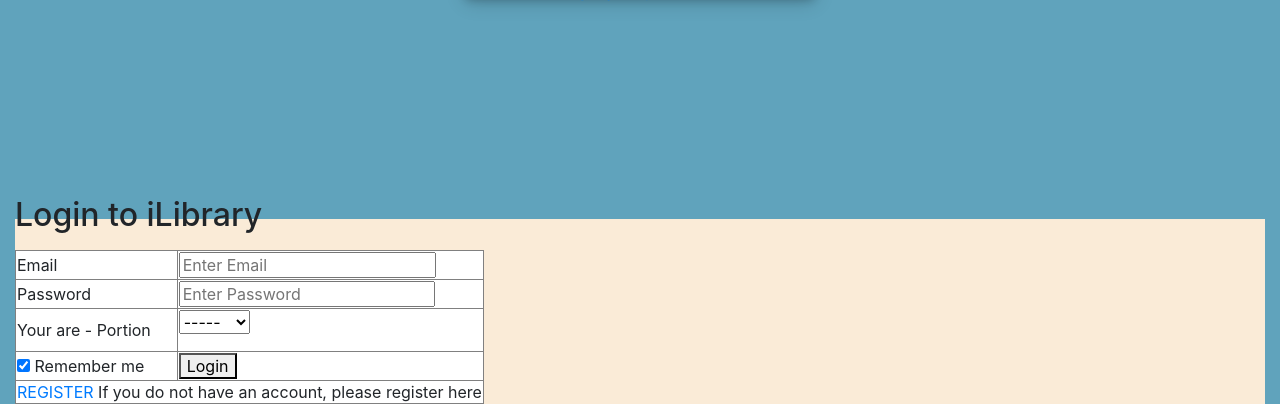
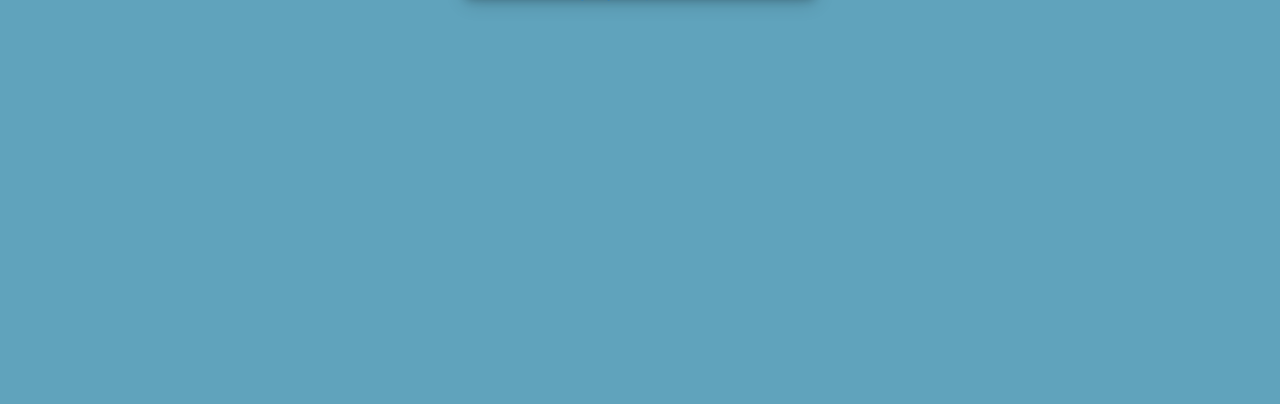
Before and after one commit to Nguyenthixuananh/case-library, a PHP site: page /View/auth/login.php in a window 1280 px wide. Shown: the part 604-1008 px from the top of the page. After the commit the page ends 611 px from the top, so only its background shows below. Run offline with PHP 8.4, Linux system fonts and the light colour scheme; some libraries are stand-ins or nearby versions.

Commit message:
fixbug login

```diff
--- a/View/auth/login.php
+++ b/View/auth/login.php
@@ -97,7 +97,7 @@
                 </div>
             </div>
             <div class="d-flex justify-content-center form_container">
-                <form>
+                <form method="post">
                     <div class="input-group mb-3">
                         <div class="input-group-append">
                             <span class="input-group-text"><i class="fas fa-user"></i></span>
@@ -148,52 +148,3 @@
 </div>
 </body>
 </html>
-
-
-
-
-
-<style>
-body{
-    background-image: url("View/image/back.jpg");
-}
-</style>
-<div class="container-fluid">
-    <form action="" method="post">
-        <fieldset style="background-color: antiquewhite">
-            <table style="background-color: white" border="1px;85%">
-                <legend><h2>Login to iLibrary</h2></legend>
-                <tr>
-                    <td>Email</td>
-                    <td><input style="width: 85%" type="text" placeholder="Enter Email" name="email" required></td>
-                </tr>
-                <tr>
-                    <td>Password</td>
-                    <td><input type="password" placeholder="Enter Password" name="password" required></td>
-                </tr>
-                <tr>
-                    <td>Your are - Portion</td>
-                    <td>
-                        <p><select name="role" id="role" required>
-                                <option value="-----">-----</option>
-                                <option value="Admin">Admin</option>
-                                <option value="User">User</option>
-                            </select></p>
-                    </td>
-                </tr>
-                <tr>
-                    <td><input type="checkbox" checked="checked" name="remember"> Remember me</td>
-                    <td>
-                        <button type="submit">Login</button>
-                    </td>
-                </tr>
-                <tr>
-                    <td colspan="2"><a href="index.php?page=user-create">REGISTER</a> If you do not have an account, please
-                        register
-                        here
-                    </td>
-                </tr>
-            </table>
-        </fieldset>
-    </form>
-</div>
--- a/View/auth/register.php
+++ b/View/auth/register.php
@@ -13,7 +13,6 @@
           integrity="sha384-1BmE4kWBq78iYhFldvKuhfTAU6auU8tT94WrHftjDbrCEXSU1oBoqyl2QvZ6jIW3" crossorigin="anonymous">
 </head>
 <body>
-
 <div class="container" style="width: 50%; ">
     <div class="row">
         <div class="col-md-12">
```
